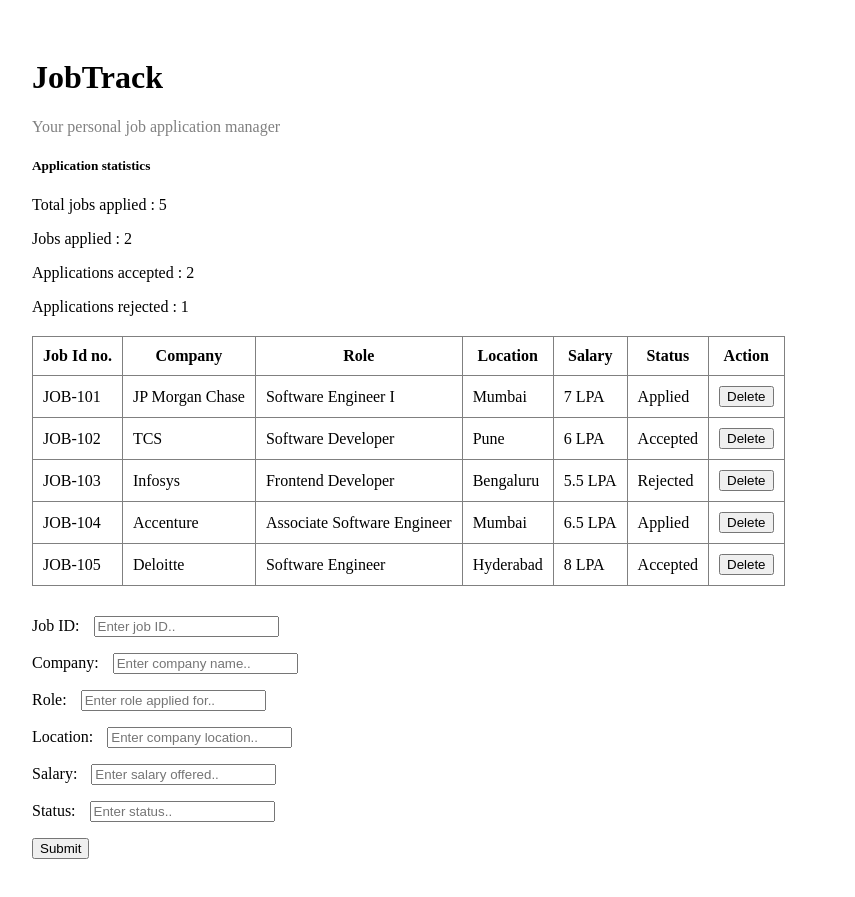
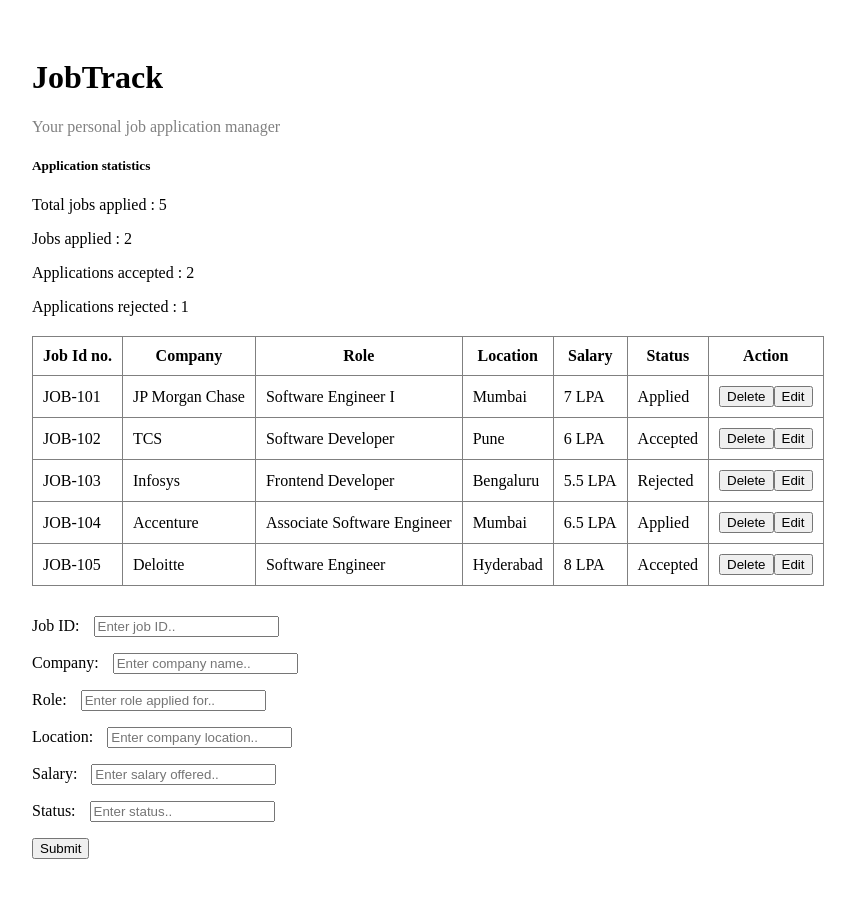
Before and after one commit to MelissaSequeira/vue_learning, a Vue app: page / in a window 1280 px wide. Shown: the whole page, without its empty margins (6-861 px from the left). Built offline with nearby package versions, Linux system fonts and the light colour scheme.

Commit message:
edit button

```diff
--- a/src/App.vue
+++ b/src/App.vue
@@ -79,7 +79,17 @@ const rejectedApplication = computed(() => {
 })
 
 const submitForm = (newApplication: JobApplication) => {
-  applications.value.push(newApplication)
+  if (editJob.value) {
+    editJob.value.company = newApplication.company
+    editJob.value.role = newApplication.role
+    editJob.value.location = newApplication.location
+    editJob.value.salary = newApplication.salary
+    editJob.value.status = newApplication.status
+
+    editJob.value = null
+  } else {
+    applications.value.push(newApplication)
+  }
 }
 
 const deleteApplication = (jobid: string) => {
@@ -87,6 +97,17 @@ const deleteApplication = (jobid: string) => {
     application => application.jobid !== jobid
   )
 }
+const editJob=ref<JobApplication|null>(null)
+
+const editApplication = (jobid: string) => {
+const editApp=applications.value.find(
+  application=>application.jobid===jobid
+)
+if(editApp){
+  editJob.value=editApp
+}
+}
+
 </script>
 
 <template>
@@ -105,9 +126,12 @@ const deleteApplication = (jobid: string) => {
     <JobTable
       :applications="applications"
       @delete="deleteApplication"
+      @edit="editApplication"
     />
 
     <JobForm
+    :key="editJob?.jobid || 'new'"
+    :editJob="editJob"
       @submit-application="submitForm"
     />
 
--- a/src/components/JobForm.vue
+++ b/src/components/JobForm.vue
@@ -2,12 +2,16 @@
 import { ref } from 'vue'
 import type { JobApplication } from '../App.vue'
 
-const jobid = ref("")
-const company = ref("")
-const role = ref("")
-const location = ref("")
-const salary = ref("")
-const status = ref("")
+const props = defineProps<{
+  editJob?: JobApplication | null
+}>()
+
+const jobid = ref(props.editJob?.jobid || "")
+const company = ref(props.editJob?.company || "")
+const role = ref(props.editJob?.role || "")
+const location = ref(props.editJob?.location || "")
+const salary = ref(props.editJob?.salary || "")
+const status = ref(props.editJob?.status || "")
 
 const emit = defineEmits<{
   'submit-application': [application: JobApplication]
@@ -32,6 +36,7 @@ const submitForm = () => {
     location.value = ""
     salary.value = ""
     status.value = ""
+
 }
 </script>
 
--- a/src/components/JobTable.vue
+++ b/src/components/JobTable.vue
@@ -1,13 +1,15 @@
 <script setup lang="ts">
 import type { JobApplication } from '../App.vue'
 
-
+//app se idhar
 defineProps<{
   applications: JobApplication[]
 }>()
 
+//idhar se app ko
 const emit = defineEmits<{
   delete: [jobid: string]
+  edit : [jobid:string]
 }>()
 
 </script>
@@ -49,6 +51,11 @@ const emit = defineEmits<{
         >
           Delete
         </button>
+        <button
+          @click="emit('edit', application.jobid)"
+        >
+          Edit
+        </button>
       </td>
 
     </tr>
```
Lines whose indentation alone changed are shown as unchanged.
